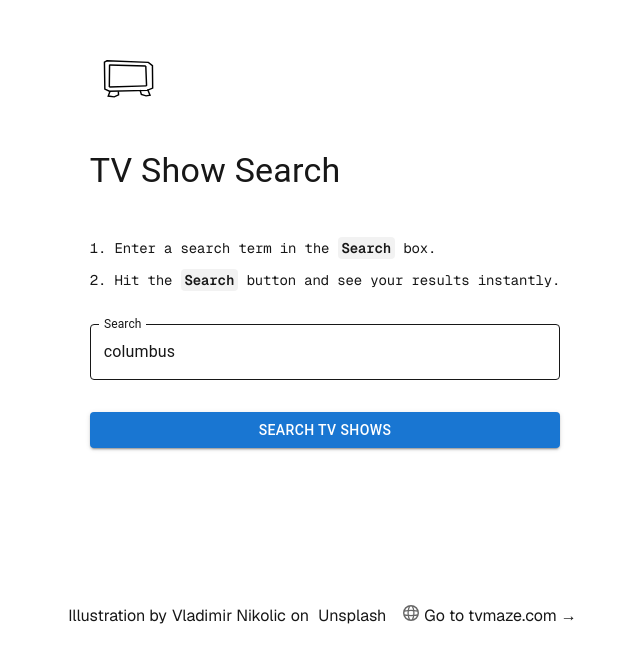
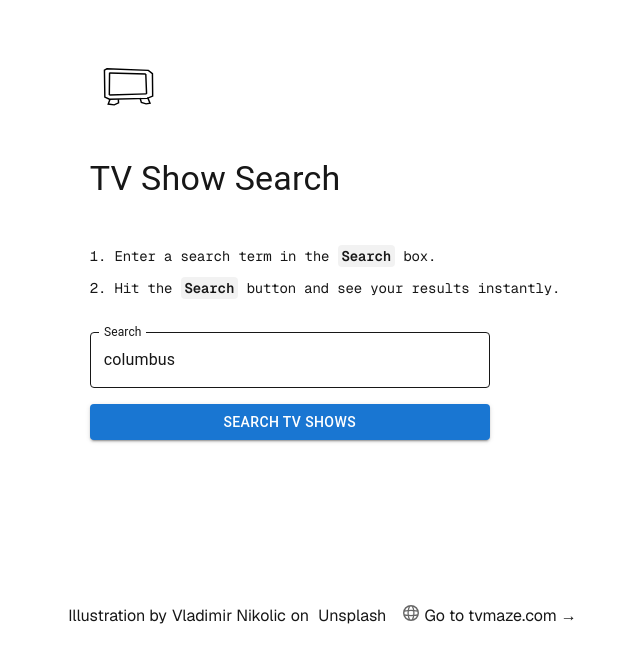
Before and after one commit to snerks/nextjs-tv-app, a Next.js app: page / in a window 1280 px wide. Shown: the part 155-800 px from the top of the page, without its empty margins (315-955 px from the left). Built offline with nearby package versions, Linux system fonts and the light colour scheme.

Commit message:
Add ThemeProvider

```diff
--- a/app/page.tsx
+++ b/app/page.tsx
@@ -1,36 +1,53 @@
 "use client";
 
-import * as React from 'react';
-import Table from '@mui/material/Table';
-import TableBody from '@mui/material/TableBody';
-import TableCell from '@mui/material/TableCell';
-import TableContainer from '@mui/material/TableContainer';
-import TableHead from '@mui/material/TableHead';
-import TableRow from '@mui/material/TableRow';
-import Paper from '@mui/material/Paper';
+import * as React from "react";
+import Table from "@mui/material/Table";
+import TableBody from "@mui/material/TableBody";
+import TableCell from "@mui/material/TableCell";
+import TableContainer from "@mui/material/TableContainer";
+import TableHead from "@mui/material/TableHead";
+import TableRow from "@mui/material/TableRow";
+import Paper from "@mui/material/Paper";
 
 import Image from "next/image";
 import styles from "./page.module.css";
 import { useState } from "react";
 import { TvShowSearchResult } from "@/models/tv-show";
-import Button from '@mui/material/Button';
-import TextField from '@mui/material/TextField';
-import Typography from '@mui/material/Typography';
+import Button from "@mui/material/Button";
+import TextField from "@mui/material/TextField";
+import Typography from "@mui/material/Typography";
+import { ThemeProvider, createTheme } from "@mui/material/styles";
+import Stack from "@mui/material/Stack";
+
+// Define a custom theme
+const theme = createTheme({
+  palette: {
+    mode: "dark", // or 'light'
+    primary: { main: "#1976d2" },
+    background: { default: "#121212", paper: "#1e1e1e" },
+    text: { primary: "#fff" },
+  },
+});
 
 export default function Home() {
   const [query, setQuery] = useState("columbus");
-  const [tvShowSearchItems, setTvShowSearchItems] = useState<TvShowSearchResult[]>([]);
+  const [tvShowSearchItems, setTvShowSearchItems] = useState<
+    TvShowSearchResult[]
+  >([]);
 
   async function GetTvShowResults() {
     // const query = "columbo";
 
-    const response = await fetch(`https://api.tvmaze.com/search/shows?q=${encodeURIComponent(query)}`);
+    const response = await fetch(
+      `https://api.tvmaze.com/search/shows?q=${encodeURIComponent(query)}`
+    );
     const responseData = await response.json();
 
     setTvShowSearchItems(responseData as TvShowSearchResult[]);
   }
 
   return (
+    <ThemeProvider theme={theme}>
       <div className={styles.page}>
         <main className={styles.main}>
           <Image
@@ -49,12 +66,25 @@ export default function Home() {
             <li>
               Enter a search term in the <code>Search</code> box.
             </li>
-          <li>Hit the <code>Search</code> button and see your results instantly.</li>
+            <li>
+              Hit the <code>Search</code> button and see your results instantly.
+            </li>
           </ol>
 
+          <form
+            onSubmit={(e) => {
+              e.preventDefault();
+              GetTvShowResults();
+            }}
+          >
+            <Stack spacing={2} sx={{ width: "100%", maxWidth: 400 }}>
               <TextField
-          id="outlined-basic" label="Search" variant="outlined"
-          onChange={(e) => setQuery(e.target.value)} value={query} className={styles.tableContainer}
+                id="outlined-basic"
+                label="Search"
+                variant="outlined"
+                onChange={(e) => setQuery(e.target.value)}
+                value={query}
+                // className={styles.tableContainer}
                 sx={{
                   "& .MuiOutlinedInput-root": {
                     color: "var(--foreground)", // Text color
@@ -95,30 +125,54 @@ export default function Home() {
           }}
         /> */}
 
-        <Button variant="contained" onClick={() => GetTvShowResults()}>Search TV Shows</Button>
+              <Button
+                type="submit"
+                variant="contained"
+                aria-label="Search TV Shows"
+              >
+                Search TV Shows
+              </Button>
               {/* <pre>{JSON.stringify(tvShowSearchItems, null, 2)}</pre> */}
+            </Stack>
+          </form>
 
-        {tvShowSearchItems && tvShowSearchItems.length > 0 &&
+          {tvShowSearchItems && tvShowSearchItems.length > 0 && (
             <TableContainer component={Paper}>
-            <Table sx={{ minWidth: 200 }} aria-label="simple table" className={styles.tableContainer}>
+              <Table
+                sx={{ minWidth: 200 }}
+                aria-label="simple table"
+                className={styles.tableContainer}
+                stickyHeader
+              >
                 <TableHead>
                   <TableRow>
-                  <TableCell className={styles.tableContainer}>Name</TableCell>
-                  <TableCell className={styles.tableContainer}>Genre</TableCell>
+                    <TableCell className={styles.tableContainer}>
+                      Name
+                    </TableCell>
+                    <TableCell className={styles.tableContainer}>
+                      Genre
+                    </TableCell>
                     <TableCell className={styles.tableContainer}></TableCell>
                   </TableRow>
                 </TableHead>
                 <TableBody>
-                {tvShowSearchItems.map(item => (
+                  {tvShowSearchItems.map((item) => (
                     <TableRow
                       key={item.show.id}
-                    sx={{ '&:last-child td, &:last-child th': { border: 0 } }}
+                      sx={{ "&:last-child td, &:last-child th": { border: 0 } }}
                     >
-                    <TableCell component="th" scope="row" className={styles.tableContainer}>
+                      <TableCell
+                        component="th"
+                        scope="row"
+                        className={styles.tableContainer}
+                      >
                         {item.show.name}
                       </TableCell>
-                    <TableCell className={styles.tableContainer}>{item.show.genres[0]}</TableCell>
-                    <TableCell>{item.show.image && (
+                      <TableCell className={styles.tableContainer}>
+                        {item.show.genres[0]}
+                      </TableCell>
+                      <TableCell>
+                        {item.show.image && (
                           // <img src={item.show.image.medium} />
                           <Image
                             aria-hidden
@@ -127,20 +181,26 @@ export default function Home() {
                             width={96}
                             height={144}
                           />
-                    )}</TableCell>
+                        )}
+                      </TableCell>
                     </TableRow>
                   ))}
                 </TableBody>
               </Table>
             </TableContainer>
-        }
+          )}
         </main>
 
         <footer className={styles.footer}>
           <div className={styles.item}>
             Illustration by
-          <a href="https://unsplash.com/@wwllaaddaa?utm_content=creditCopyText&utm_medium=referral&utm_source=unsplash">Vladimir Nikolic</a>
-          on <a href="https://unsplash.com/illustrations/a-black-and-white-drawing-of-a-tv-ZII9ZhonGZU?utm_content=creditCopyText&utm_medium=referral&utm_source=unsplash">Unsplash</a>
+            <a href="https://unsplash.com/@wwllaaddaa?utm_content=creditCopyText&utm_medium=referral&utm_source=unsplash">
+              Vladimir Nikolic
+            </a>
+            on{" "}
+            <a href="https://unsplash.com/illustrations/a-black-and-white-drawing-of-a-tv-ZII9ZhonGZU?utm_content=creditCopyText&utm_medium=referral&utm_source=unsplash">
+              Unsplash
+            </a>
           </div>
 
           <div className={styles.item}>
@@ -155,15 +215,12 @@ export default function Home() {
                 alt="Globe icon"
                 width={16}
                 height={16}
-
               />
-            <span style={{ marginLeft: 5 }}>
-              Go to tvmaze.com →
-            </span>
+              <span style={{ marginLeft: 5 }}>Go to tvmaze.com →</span>
             </a>
           </div>
-
         </footer>
       </div>
+    </ThemeProvider>
   );
 }
```
Lines whose indentation alone changed are shown as unchanged.
